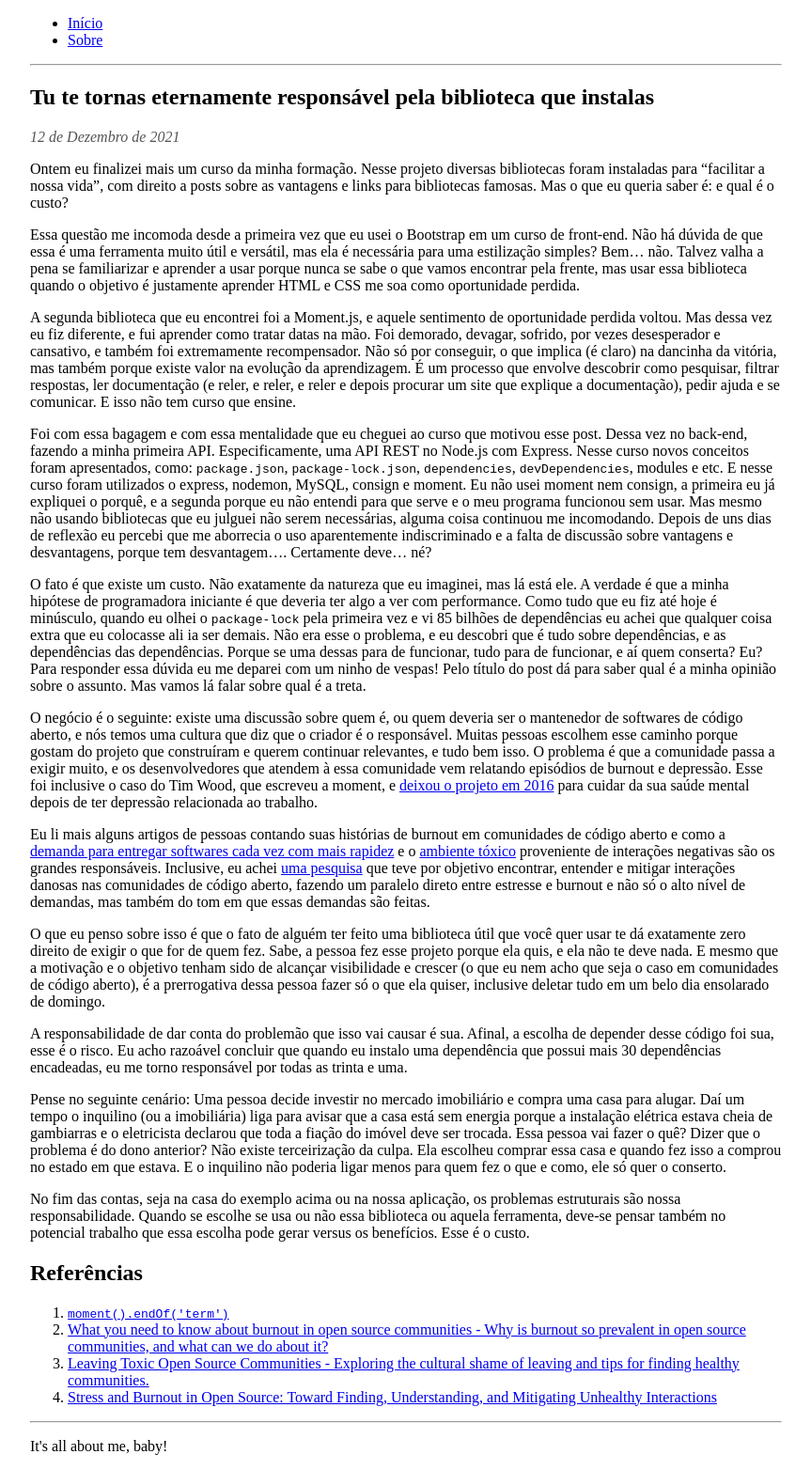
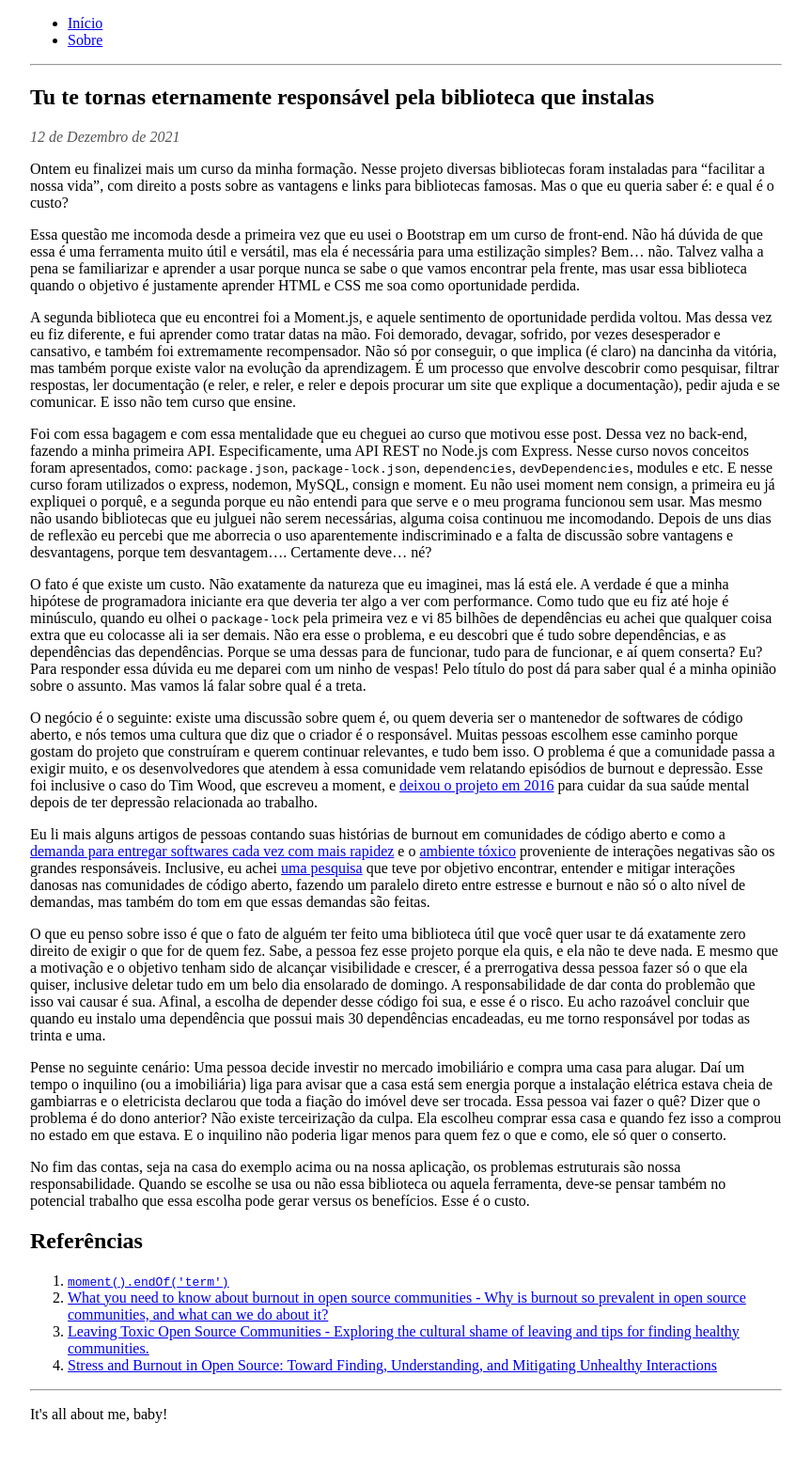
Before and after one commit to Laisses/laisses.github.io, a Jekyll site: the page built from _posts/2021-12-12-responsabilidade-biblioteca.md, in a window 1280 px wide. Shown: the whole page at 94% size, without its empty margins (208-1071 px from the left). Built offline with Jekyll 4.4.1, drawn with Linux system fonts in a browser that asks for light colours; after the commit the page ends 1530 px from its top, so only the background shows below that.

Commit message:
responsabilidade-biblioteca: revisão pré-publicação

```diff
--- a/_posts/2021-12-12-responsabilidade-biblioteca.md
+++ b/_posts/2021-12-12-responsabilidade-biblioteca.md
@@ -14,15 +14,13 @@ A segunda biblioteca que eu encontrei foi a Moment.js, e aquele sentimento de op
 
 Foi com essa bagagem e com essa mentalidade que eu cheguei ao curso que motivou esse post. Dessa vez no back-end, fazendo a minha primeira API. Especificamente, uma API REST no Node.js com Express. Nesse curso novos conceitos foram apresentados, como: `package.json`, `package-lock.json`, `dependencies`, `devDependencies`, modules e etc. E nesse curso foram utilizados o express, nodemon, MySQL, consign e moment. Eu não usei moment nem consign, a primeira eu já expliquei o porquê, e a segunda porque eu não entendi para que serve e o meu programa funcionou sem usar. Mas mesmo não usando bibliotecas que eu julguei não serem necessárias, alguma coisa continuou me incomodando. Depois de uns dias de reflexão eu percebi que me aborrecia o uso aparentemente indiscriminado e a falta de discussão sobre vantagens e desvantagens, porque tem desvantagem.... Certamente deve... né?
 
-O fato é que existe um custo. Não exatamente da natureza que eu imaginei, mas lá está ele. A verdade é que a minha hipótese de programadora iniciante é que deveria ter algo a ver com performance. Como tudo que eu fiz até hoje é minúsculo, quando eu olhei o `package-lock` pela primeira vez e vi 85 bilhões de dependências eu achei que qualquer coisa extra que eu colocasse ali ia ser demais. Não era esse o problema, e eu descobri que é tudo sobre dependências, e as dependências das dependências. Porque se uma dessas para de funcionar, tudo para de funcionar, e aí quem conserta? Eu? Para responder essa dúvida eu me deparei com um ninho de vespas! Pelo título do post dá para saber qual é a minha opinião sobre o assunto. Mas vamos lá falar sobre qual é a treta.
+O fato é que existe um custo. Não exatamente da natureza que eu imaginei, mas lá está ele. A verdade é que a minha hipótese de programadora iniciante era que deveria ter algo a ver com performance. Como tudo que eu fiz até hoje é minúsculo, quando eu olhei o `package-lock` pela primeira vez e vi 85 bilhões de dependências eu achei que qualquer coisa extra que eu colocasse ali ia ser demais. Não era esse o problema, e eu descobri que é tudo sobre dependências, e as dependências das dependências. Porque se uma dessas para de funcionar, tudo para de funcionar, e aí quem conserta? Eu? Para responder essa dúvida eu me deparei com um ninho de vespas! Pelo título do post dá para saber qual é a minha opinião sobre o assunto. Mas vamos lá falar sobre qual é a treta.
 
 O negócio é o seguinte: existe uma discussão sobre quem é, ou quem deveria ser o mantenedor de softwares de código aberto, e nós temos uma cultura que diz que o criador é o responsável. Muitas pessoas escolhem esse caminho porque gostam do projeto que construíram e querem continuar relevantes, e tudo bem isso. O problema é que a comunidade passa a exigir muito, e os desenvolvedores que atendem à essa comunidade vem relatando episódios de burnout e depressão. Esse foi inclusive o caso do Tim Wood, que escreveu a moment, e [deixou o projeto em 2016][moment] para cuidar da sua saúde mental depois de ter depressão relacionada ao trabalho.
 
 Eu li mais alguns artigos de pessoas contando suas histórias de burnout em comunidades de código aberto e como a [demanda para entregar softwares cada vez com mais rapidez][burnout] e o [ambiente tóxico][ambiente-toxico] proveniente de interações negativas são os grandes responsáveis. Inclusive, eu achei [uma pesquisa][pesquisa] que teve por objetivo encontrar, entender e mitigar interações danosas nas comunidades de código aberto, fazendo um paralelo direto entre estresse e burnout e não só o alto nível de demandas, mas também do tom em que essas demandas são feitas.
 
-O que eu penso sobre isso é que o fato de alguém ter feito uma biblioteca útil que você quer usar te dá exatamente zero direito de exigir o que for de quem fez. Sabe, a pessoa fez esse projeto porque ela quis, e ela não te deve nada. E mesmo que a motivação e o objetivo tenham sido de alcançar visibilidade e crescer (o que eu nem acho que seja o caso em comunidades de código aberto), é a prerrogativa dessa pessoa fazer só o que ela quiser, inclusive deletar tudo em um belo dia ensolarado de domingo.
-
-A responsabilidade de dar conta do problemão que isso vai causar é sua. Afinal, a escolha de depender desse código foi sua, esse é o risco. Eu acho razoável concluir que quando eu instalo uma dependência que possui mais 30 dependências encadeadas, eu me torno responsável por todas as trinta e uma.
+O que eu penso sobre isso é que o fato de alguém ter feito uma biblioteca útil que você quer usar te dá exatamente zero direito de exigir o que for de quem fez. Sabe, a pessoa fez esse projeto porque ela quis, e ela não te deve nada. E mesmo que a motivação e o objetivo tenham sido de alcançar visibilidade e crescer, é a prerrogativa dessa pessoa fazer só o que ela quiser, inclusive deletar tudo em um belo dia ensolarado de domingo. A responsabilidade de dar conta do problemão que isso vai causar é sua. Afinal, a escolha de depender desse código foi sua, e esse é o risco. Eu acho razoável concluir que quando eu instalo uma dependência que possui mais 30 dependências encadeadas, eu me torno responsável por todas as trinta e uma.
 
 Pense no seguinte cenário: Uma pessoa decide investir no mercado imobiliário e compra uma casa para alugar. Daí um tempo o inquilino (ou a imobiliária) liga para avisar que a casa está sem energia porque a instalação elétrica estava cheia de gambiarras e o eletricista declarou que toda a fiação do imóvel deve ser trocada. Essa pessoa vai fazer o quê? Dizer que o problema é do dono anterior? Não existe terceirização da culpa. Ela escolheu comprar essa casa e quando fez isso a comprou no estado em que estava. E o inquilino não poderia ligar menos para quem fez o que e como, ele só quer o conserto.
 
```
